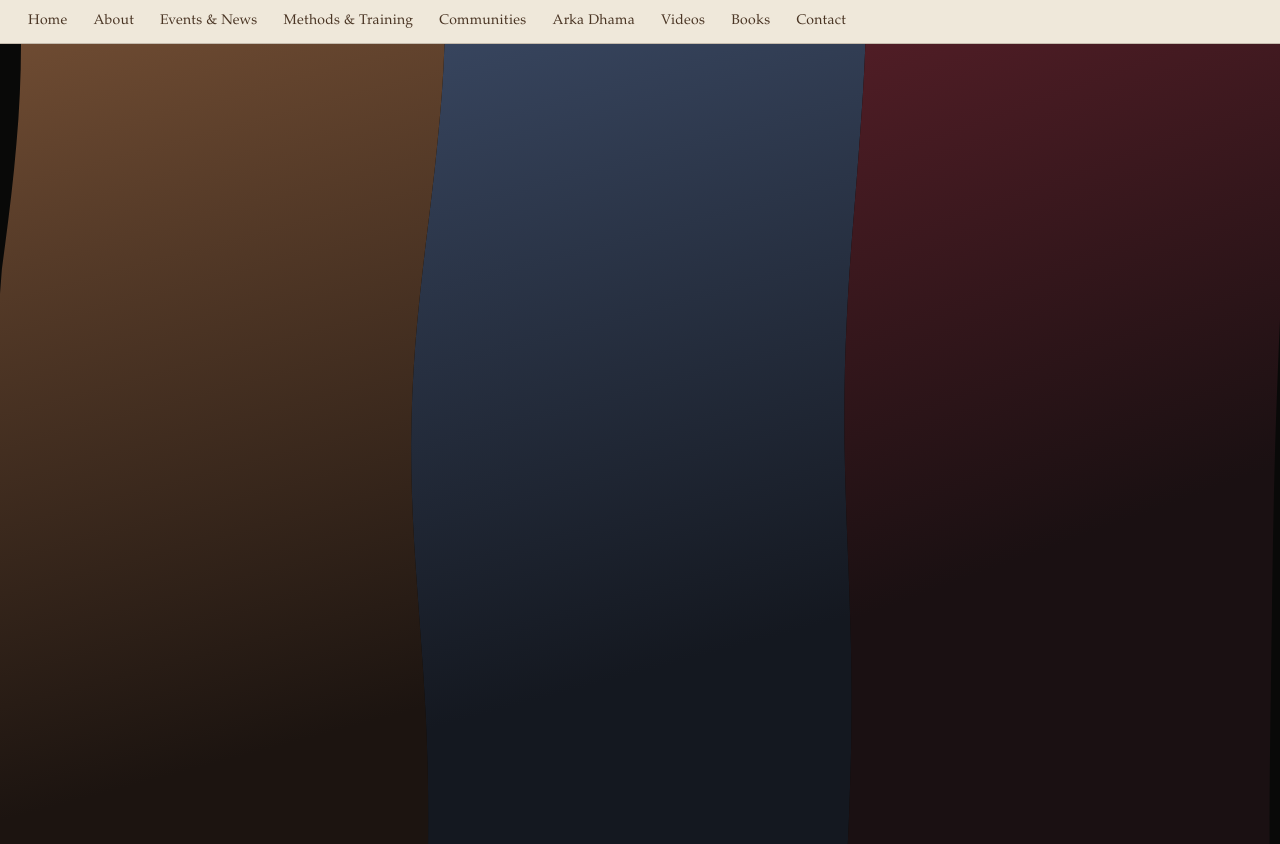
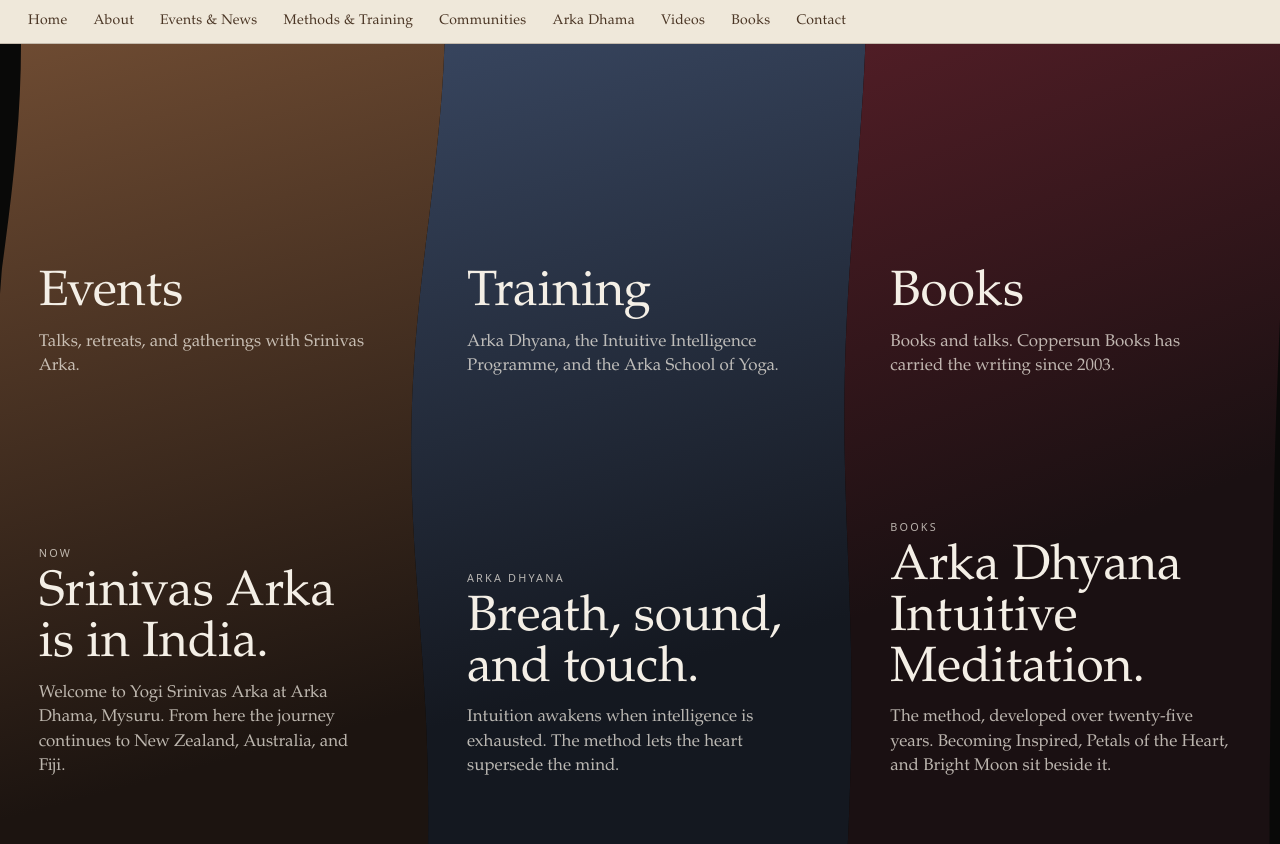
Before and after one commit to TrueMainstream/ArkaDhama, a plain HTML site: page scroll-poc/index.html in a window 1280 px wide. Drawn offline with Linux system fonts and the light colour scheme.

Commit message:
Load the presentation seed into the three rivers.
The document is a module and its rivers are an array, so the page
never saw the seed after the four lanes merged. Wait for the module,
find each river by id, and split a block back into eyebrow, title,
and paragraph.

```diff
--- a/present/doc.js
+++ b/present/doc.js
@@ -283,6 +283,14 @@ export function seedDoc() {
   return doc;
 }
 
+// scroll-poc loads this file as a classic script, not a module. The river
+// page calls these three off window. The exports above stay for the tests.
+if (typeof window !== "undefined") {
+  window.emptyDoc = emptyDoc;
+  window.validateDoc = validateDoc;
+  window.seedDoc = seedDoc;
+}
+
 function isObject(value) {
   return typeof value === "object" && value !== null && !Array.isArray(value);
 }
--- a/scroll-poc/index.html
+++ b/scroll-poc/index.html
@@ -83,9 +83,10 @@
   <button type="button" data-go="spirit">Products</button>
 </nav>
 
-<!-- The presentation document. The present lane provides it; until that
-     merge this script 404s and the rivers simply run empty. -->
-<script src="../present/doc.js"></script>
-<script src="main.js"></script>
+<!-- The presentation document. Both scripts are modules so they run in
+     this order after the page is parsed: doc.js attaches the seed, then
+     main.js draws it. A classic script cannot read the exports. -->
+<script type="module" src="../present/doc.js"></script>
+<script type="module" src="main.js"></script>
 </body>
 </html>
--- a/scroll-poc/main.js
+++ b/scroll-poc/main.js
@@ -14,7 +14,10 @@ function renderDoc(doc) {
   for (const [river, selector] of Object.entries(RIVER_SECTIONS)) {
     const channel = document.querySelector(selector);
     const scroller = channel && channel.querySelector(".scroller");
-    const top = rivers[river] && rivers[river].top;
+    const found = Array.isArray(rivers)
+      ? rivers.find((item) => item && item.id === river)
+      : rivers[river];
+    const top = found && found.top;
     if (!scroller || !Array.isArray(top)) continue;
     let firstScene = true;
     for (const block of top) {
@@ -29,12 +32,27 @@ function renderDoc(doc) {
       if (block.h != null) article.dataset.h = String(block.h);
       const copy = document.createElement("div");
       copy.className = "scene-copy";
+      const parts = block.text.split("\n\n");
       const eyebrow = document.createElement("span");
       eyebrow.className = "eyebrow";
-      eyebrow.textContent = block.eyebrow || "";
       const heading = document.createElement("h2");
-      heading.textContent = block.text;
+      let body = "";
+      if (parts.length >= 3) {
+        eyebrow.textContent = parts[0];
+        heading.textContent = parts[1];
+        body = parts.slice(2).join("\n\n");
+      } else if (parts.length === 2) {
+        heading.textContent = parts[0];
+        body = parts[1];
+      } else {
+        heading.textContent = parts[0] || "";
+      }
       copy.append(eyebrow, heading);
+      if (body) {
+        const paragraph = document.createElement("p");
+        paragraph.textContent = body;
+        copy.append(paragraph);
+      }
       article.append(copy);
       if (channel.id === "events" && firstScene) {
         // The Events window keys off .scene-window, so the first scene
@@ -47,14 +65,31 @@ function renderDoc(doc) {
   }
 }
 
-if (window.emptyDoc && window.seedDoc) renderDoc(window.seedDoc());
+// doc.js is a module and may finish after this file. Wait for it, then
+// draw once. A second pass would duplicate the scenes.
+async function drawSeed() {
+  if (!(window.emptyDoc && window.seedDoc)) {
+    try {
+      await import("../present/doc.js");
+    } catch (error) {
+      console.warn("Presentation document unavailable.", error);
+    }
+  }
+  if (window.emptyDoc && window.seedDoc) renderDoc(window.seedDoc());
+  bindEventsWindow();
+}
 
-const events = channels.findIndex((channel) => channel.querySelector(".scene-window"));
+let events = -1;
+let eventsType = [];
 const maskKeep = document.querySelector("#events-mask .mask-keep");
 const maskHole = document.querySelector("#events-mask .mask-hole");
-const eventsType = events >= 0
-  ? [...channels[events].querySelectorAll(".col-head, .scene-copy, .col-end")]
-  : [];
+
+function bindEventsWindow() {
+  events = channels.findIndex((channel) => channel.querySelector(".scene-window"));
+  eventsType = events >= 0
+    ? [...channels[events].querySelectorAll(".col-head, .scene-copy, .col-end")]
+    : [];
+}
 const portrait = window.matchMedia("(max-width: 800px) and (orientation: portrait)");
 const reduce = window.matchMedia("(prefers-reduced-motion: reduce)");
 
@@ -494,5 +529,7 @@ document.getElementById("pager").addEventListener("click", (event) => {
 
 portrait.addEventListener("change", ensure);
 reduce.addEventListener("change", ensure);
-applyHash();
-ensure();
+drawSeed().then(() => {
+  applyHash();
+  ensure();
+});
```
